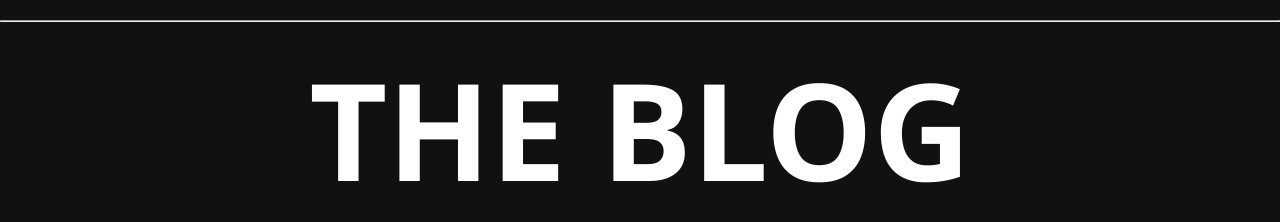
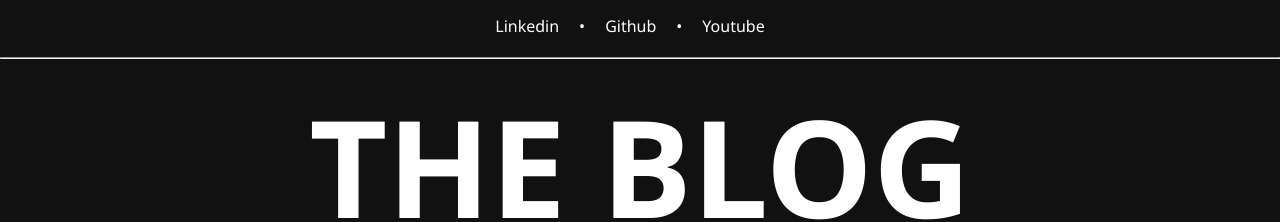
Before and after one commit to AlexandreSCorreia/angular-blog, an Angular app: page / in a window 1280 px wide. Shown: the top 222 px of the page. Built offline with nearby package versions, Linux system fonts and the light colour scheme.

Commit message:
Multiplos css

```diff
--- a/src/app/components/menu-bar/menu-bar.component.css
+++ b/src/app/components/menu-bar/menu-bar.component.css
@@ -0,0 +1,9 @@
+.container__menu-bar > ul{
+    display: flex;
+    flex-direction: row;
+}
+
+.container__menu-bar > ul > li{
+    margin-right: 20px;
+    list-style: none;
+}
--- a/src/app/components/menu-bar/menu-bar.component.html
+++ b/src/app/components/menu-bar/menu-bar.component.html
@@ -1 +1,9 @@
-<p>menu-bar works!</p>
+<div class="container__menu-bar">
+    <ul>
+        <li><a href="https://linkedin.com/in/alexandrescorreia">Linkedin</a></li>
+        <li><span>•</span></li>
+        <li><a href="https://github.com/AlexandreSCorreia">Github</a></li>
+        <li><span>•</span></li>
+        <li><a href="#">Youtube</a></li>
+    </ul>
+</div><!--container__menu-bar-->
--- a/src/app/components/menu-title/menu-title.component.ts
+++ b/src/app/components/menu-title/menu-title.component.ts
@@ -3,7 +3,7 @@ import { Component, OnInit } from '@angular/core';
 @Component({
   selector: 'app-menu-title',
   templateUrl: './menu-title.component.html',
-  styleUrls: ['./menu-title.component.css']
+  styleUrls: ['./menu-title.component.css', './menu-title_responsive.component.css']
 })
 export class MenuTitleComponent implements OnInit {
 
--- /dev/null
+++ b/src/app/components/menu-title/menu-title_responsive.component.css
@@ -0,0 +1,8 @@
+@media screen and (max-width: 700px)
+{
+    .container__menu-title > h1
+    {
+        font-size: 50px;
+     }
+
+}
--- a/src/app/pages/home/home.component.css
+++ b/src/app/pages/home/home.component.css
@@ -1,3 +1,9 @@
+header{
+    margin-top: 15px;
+    display: flex;
+    justify-content: center;
+}
+
 .container__articles{
     margin-top: 30px;
 
--- a/src/app/pages/home/home.component.html
+++ b/src/app/pages/home/home.component.html
@@ -1,3 +1,6 @@
+<header>
+    <app-menu-bar></app-menu-bar>
+</header>
 <app-menu-title></app-menu-title>
 <div class="container__articles">
     <div class="articles__main">
```
